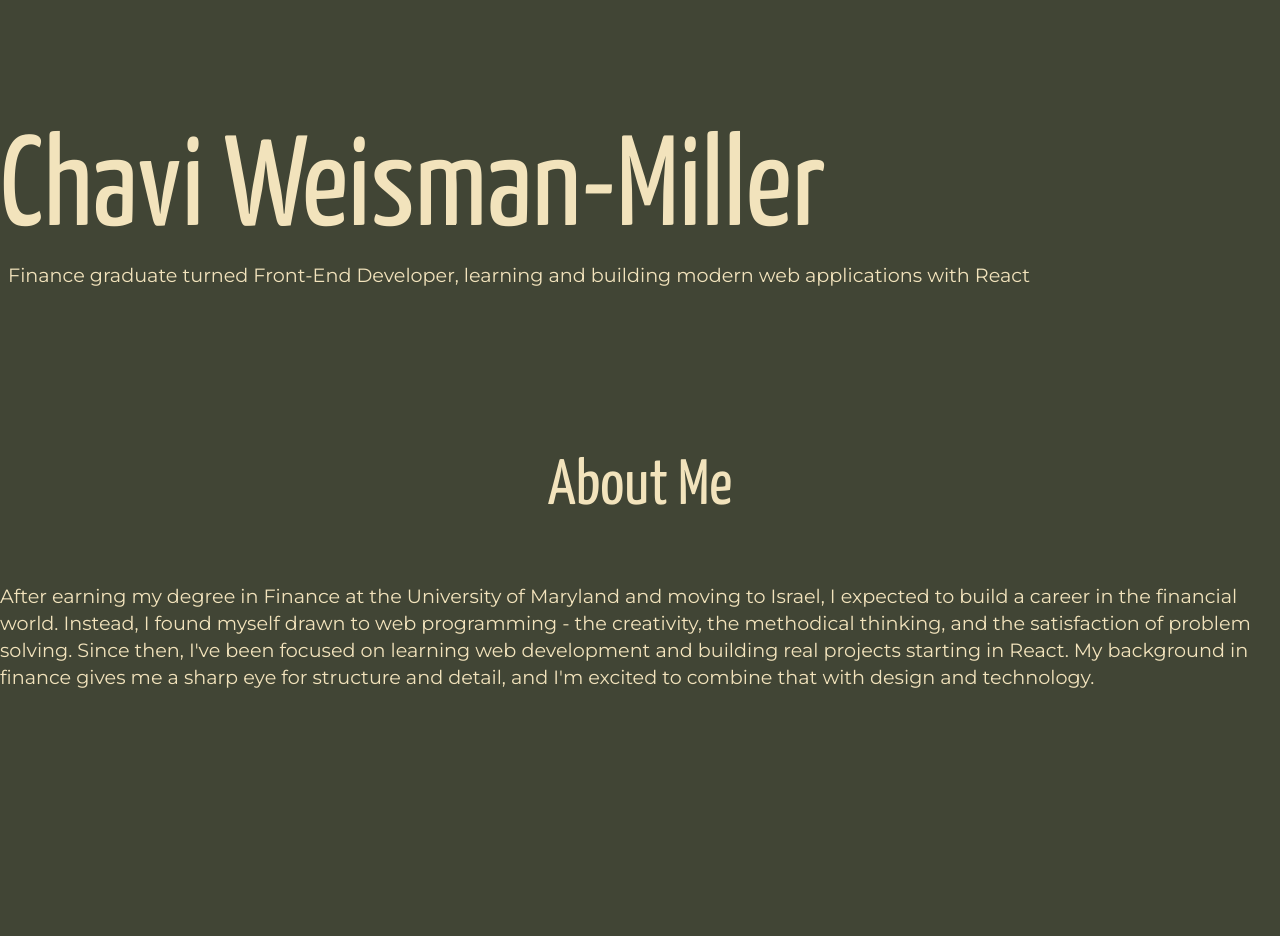
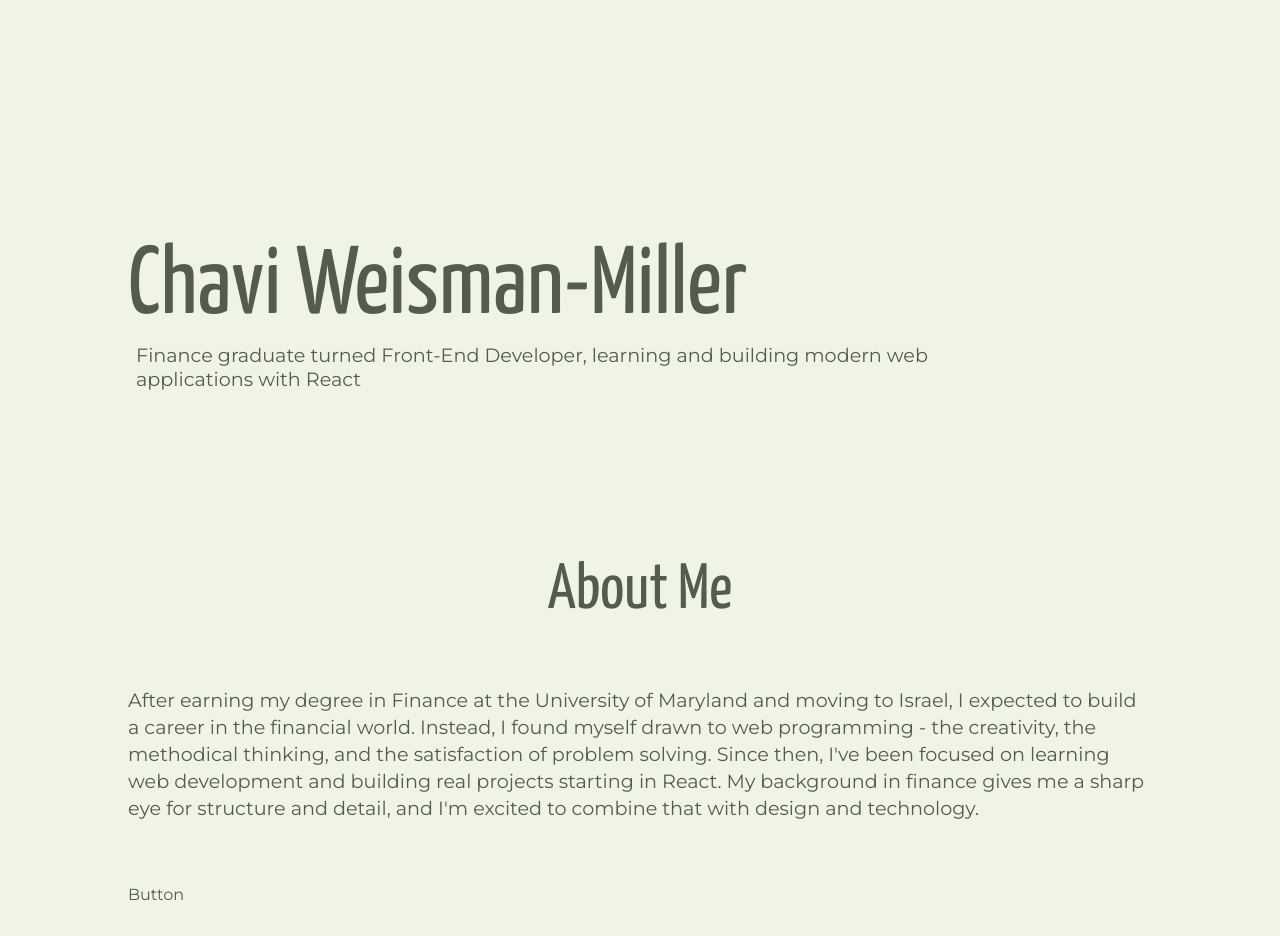
Before and after one commit to chavimiller/chavi-portfolio, a React (Vite) app: page / in a window 1280 px wide. Before the commit the page ends 800 px from the top, so only its background shows below. Built offline with nearby package versions, Linux system fonts and the light colour scheme.

Commit message:
Create button component

```diff
--- a/src/App.css
+++ b/src/App.css
@@ -1,6 +1,6 @@
 :root {
-  --background: #414535;
-  --foreground: #F2E3BC;
+  --background: #eff4e7;
+  --foreground: #565c4c;
   --max-content-width: 1280px;
   --page-padding: 2rem;
 }
@@ -42,7 +42,7 @@ h1 {
 
 .container {
   max-width: var(--max-content-width);
-  margin: 0 auto;
+  margin: 0 8rem;
   padding: 0 var(--page-padding);
 }
 
@@ -52,12 +52,14 @@ h1 {
 
 .title {
   font-family: "Yanone";
-  font-size: 8rem;
+  font-size: 6rem;
+  padding-top: 7rem;
 }
 
 .bio {
   padding: .5rem;
   font-size: 1.2rem;
+  max-width: 800px;
 }
 
 .intro-container {
--- a/src/components/About.jsx
+++ b/src/components/About.jsx
@@ -1,3 +1,5 @@
+import Button from "./Button";
+
 const About = () => {
   return (
     <>
@@ -23,6 +25,7 @@ const About = () => {
           eye for structure and detail, and I'm excited to combine that with
           design and technology.
         </div>
+        <Button />
       </div>
     </>
   );
--- /dev/null
+++ b/src/components/Button.jsx
@@ -0,0 +1,7 @@
+import React from "react";
+
+const Button = () => {
+  return <div>Button</div>;
+};
+
+export default Button;
```
